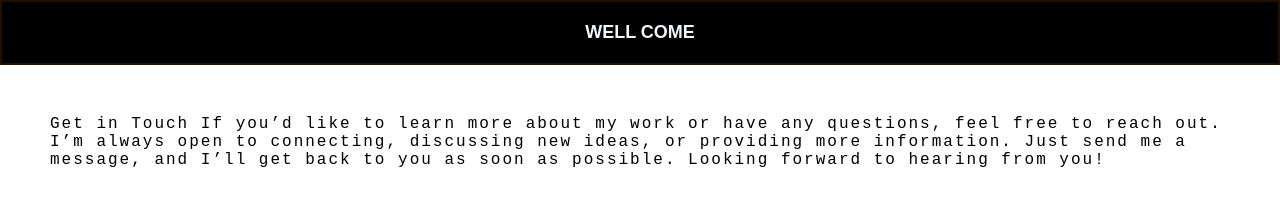
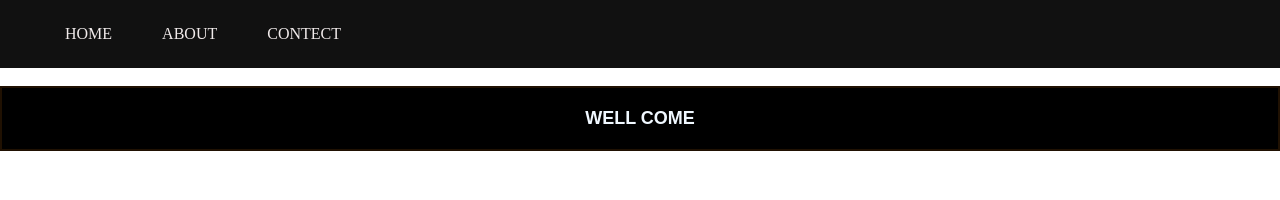
Before and after one commit to Enasin/maida, a plain HTML site: page contect.html in a window 1280 px wide. Shown: the top 200 px of the page. Drawn offline with nearby package versions, Linux system fonts and the light colour scheme.

Commit message:
Update contect.html

```diff
--- a/contect.html
+++ b/contect.html
@@ -2,6 +2,15 @@
     <title>CONTECT</title>
 <link rel="stylesheet" href="style.css">
 </head>
+
+     <nav class="navbar">
+    <ul>
+        <li><a href="index.html">HOME</a></li>
+        <li><a href="about.html">ABOUT</a></li>
+        <li><a href="contect.html">CONTECT</a></li>
+
+    </ul>
+    </nav>
 
 <h3 class="hh">WELL COME </h3>
 <p class="information">Get in Touch
```
